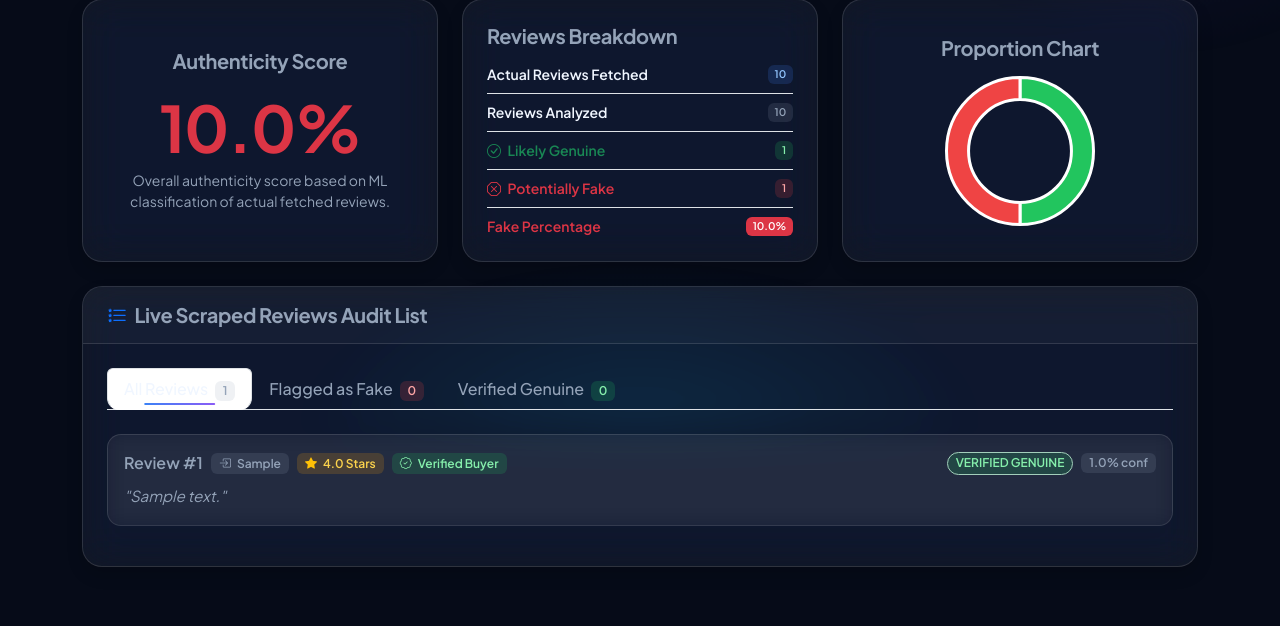
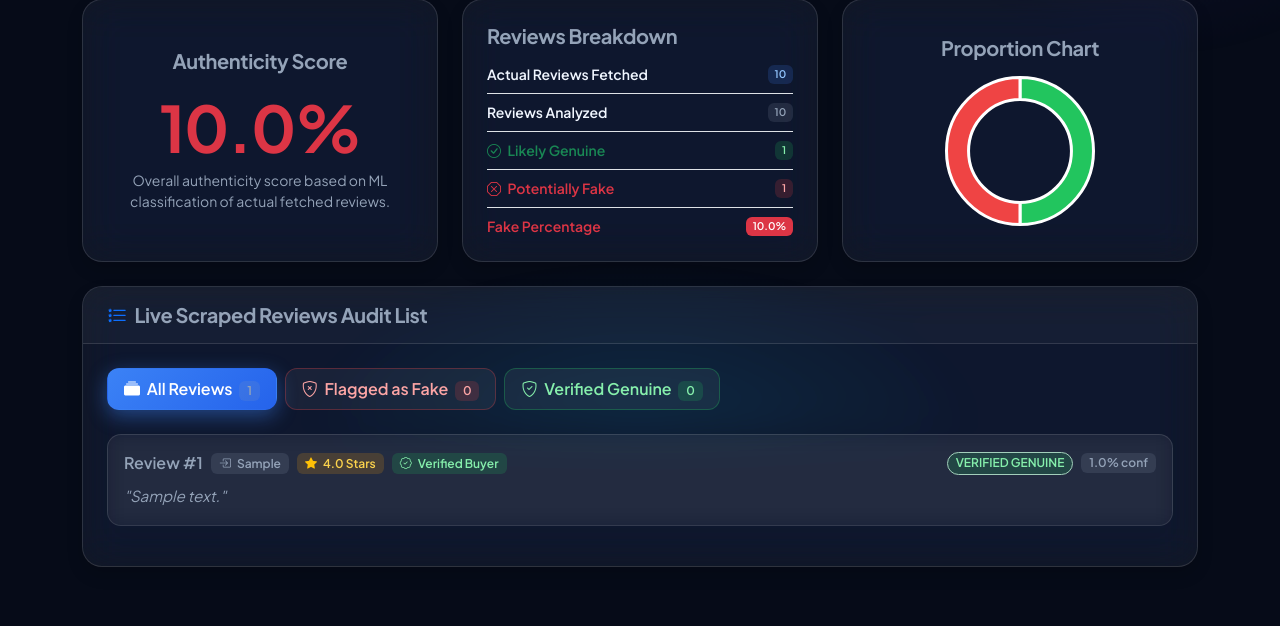
Before and after one commit to JampanaLohith/Fake-Product-Review-Detection, a Flask app: page /product_result/1 in a window 1280 px wide. Shown: the part 377-1003 px from the top of the page. Run offline with Flask 3, Linux system fonts and the light colour scheme; tables that the repository leaves empty hold one stand-in row (values such as "Sample post"); some libraries are stand-ins or nearby versions.

Commit message:
Fix UI contrast: Replace default Bootstrap white nav-tabs with 3D glassmorphic glowing pills (All, Fake, Genuine)

```diff
--- a/static/css/style.css
+++ b/static/css/style.css
@@ -332,9 +332,46 @@ h1,h2,h3,h4,h5,h6 { font-weight: 700; letter-spacing: -0.02em; color: var(--text
 .nav-pills .nav-link.active {
     background: linear-gradient(135deg, var(--blue), var(--blue-dark)) !important;
     border-color: transparent !important; color: #fff !important;
-    box-shadow: 0 4px 15px rgba(59,130,246,0.4);
+    box-shadow: 0 6px 20px rgba(59,130,246,0.45);
 }
 .nav-pills .nav-link::after { display: none; }
+
+.nav-pills .nav-link-danger {
+    color: #fca5a5 !important;
+    border-color: rgba(239, 68, 68, 0.3) !important;
+}
+.nav-pills .nav-link-danger:hover {
+    background: rgba(239, 68, 68, 0.15) !important;
+    color: #f87171 !important;
+}
+.nav-pills .nav-link-danger.active {
+    background: linear-gradient(135deg, #ef4444 0%, #b91c1c 100%) !important;
+    border-color: transparent !important;
+    color: #ffffff !important;
+    box-shadow: 0 6px 20px rgba(239, 68, 68, 0.5) !important;
+}
+
+.nav-pills .nav-link-success {
+    color: #86efac !important;
+    border-color: rgba(34, 197, 94, 0.3) !important;
+}
+.nav-pills .nav-link-success:hover {
+    background: rgba(34, 197, 94, 0.15) !important;
+    color: #4ade80 !important;
+}
+.nav-pills .nav-link-success.active {
+    background: linear-gradient(135deg, #22c55e 0%, #15803d 100%) !important;
+    border-color: transparent !important;
+    color: #ffffff !important;
+    box-shadow: 0 6px 20px rgba(34, 197, 94, 0.5) !important;
+}
+
+/* Fallback for nav-tabs */
+.nav-tabs .nav-link.active {
+    background: linear-gradient(135deg, var(--blue), var(--blue-dark)) !important;
+    border-color: transparent !important;
+    color: #ffffff !important;
+}
 
 /* ── Dashboard ── */
 .stat-icon { width:52px;height:52px;border-radius:14px;display:flex;align-items:center;justify-content:center;font-size:1.4rem;flex-shrink:0; }
--- a/templates/product_result.html
+++ b/templates/product_result.html
@@ -179,21 +179,24 @@
                     <h5 class="fw-bold mb-0 text-secondary"><i class="bi bi-list-stars text-primary me-2"></i>Live Scraped Reviews Audit List</h5>
                 </div>
                 <div class="card-body p-4">
-                    <!-- Bootstrap Filter Tabs -->
-                    <ul class="nav nav-tabs mb-4" id="reviewFilterTab" role="tablist">
+                    <!-- Filter Tabs (3D Glassmorphic Pills) -->
+                    <ul class="nav nav-pills gap-2 mb-4 flex-wrap" id="reviewFilterTab" role="tablist">
                         <li class="nav-item" role="presentation">
-                            <button class="nav-link active" id="all-reviews-tab" data-bs-toggle="tab" data-bs-target="#all-reviews-pane" type="button" role="tab" aria-controls="all-reviews-pane" aria-selected="true">
-                                All Reviews <span class="badge bg-secondary-subtle text-secondary ms-1">{{ reviews|length }}</span>
+                            <button class="nav-link active px-3 py-2 fw-semibold" id="all-reviews-tab" data-bs-toggle="tab" data-bs-target="#all-reviews-pane" type="button" role="tab" aria-controls="all-reviews-pane" aria-selected="true">
+                                <i class="bi bi-collection-fill me-1"></i> All Reviews
+                                <span class="badge bg-secondary-subtle ms-1">{{ reviews|length }}</span>
                             </button>
                         </li>
                         <li class="nav-item" role="presentation">
-                            <button class="nav-link text-danger" id="fake-reviews-tab" data-bs-toggle="tab" data-bs-target="#fake-reviews-pane" type="button" role="tab" aria-controls="fake-reviews-pane" aria-selected="false">
-                                Flagged as Fake <span class="badge bg-danger-subtle text-danger ms-1">{{ fake_reviews|length }}</span>
+                            <button class="nav-link nav-link-danger px-3 py-2 fw-semibold" id="fake-reviews-tab" data-bs-toggle="tab" data-bs-target="#fake-reviews-pane" type="button" role="tab" aria-controls="fake-reviews-pane" aria-selected="false">
+                                <i class="bi bi-shield-x me-1"></i> Flagged as Fake
+                                <span class="badge bg-danger-subtle ms-1">{{ fake_reviews|length }}</span>
                             </button>
                         </li>
                         <li class="nav-item" role="presentation">
-                            <button class="nav-link text-success" id="genuine-reviews-tab" data-bs-toggle="tab" data-bs-target="#genuine-reviews-pane" type="button" role="tab" aria-controls="genuine-reviews-pane" aria-selected="false">
-                                Verified Genuine <span class="badge bg-success-subtle text-success ms-1">{{ genuine_reviews|length }}</span>
+                            <button class="nav-link nav-link-success px-3 py-2 fw-semibold" id="genuine-reviews-tab" data-bs-toggle="tab" data-bs-target="#genuine-reviews-pane" type="button" role="tab" aria-controls="genuine-reviews-pane" aria-selected="false">
+                                <i class="bi bi-shield-check me-1"></i> Verified Genuine
+                                <span class="badge bg-success-subtle ms-1">{{ genuine_reviews|length }}</span>
                             </button>
                         </li>
                     </ul>
```
